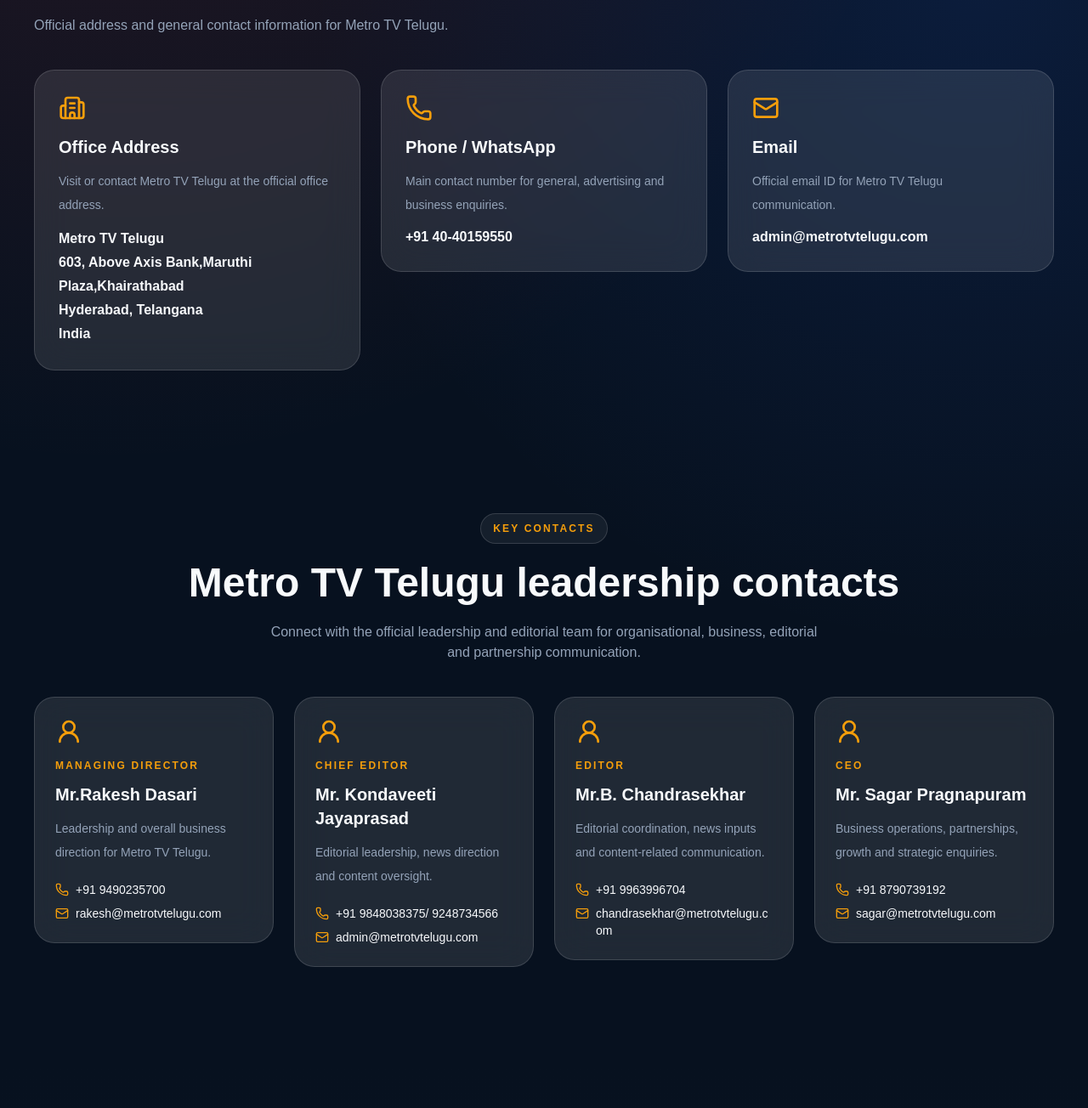
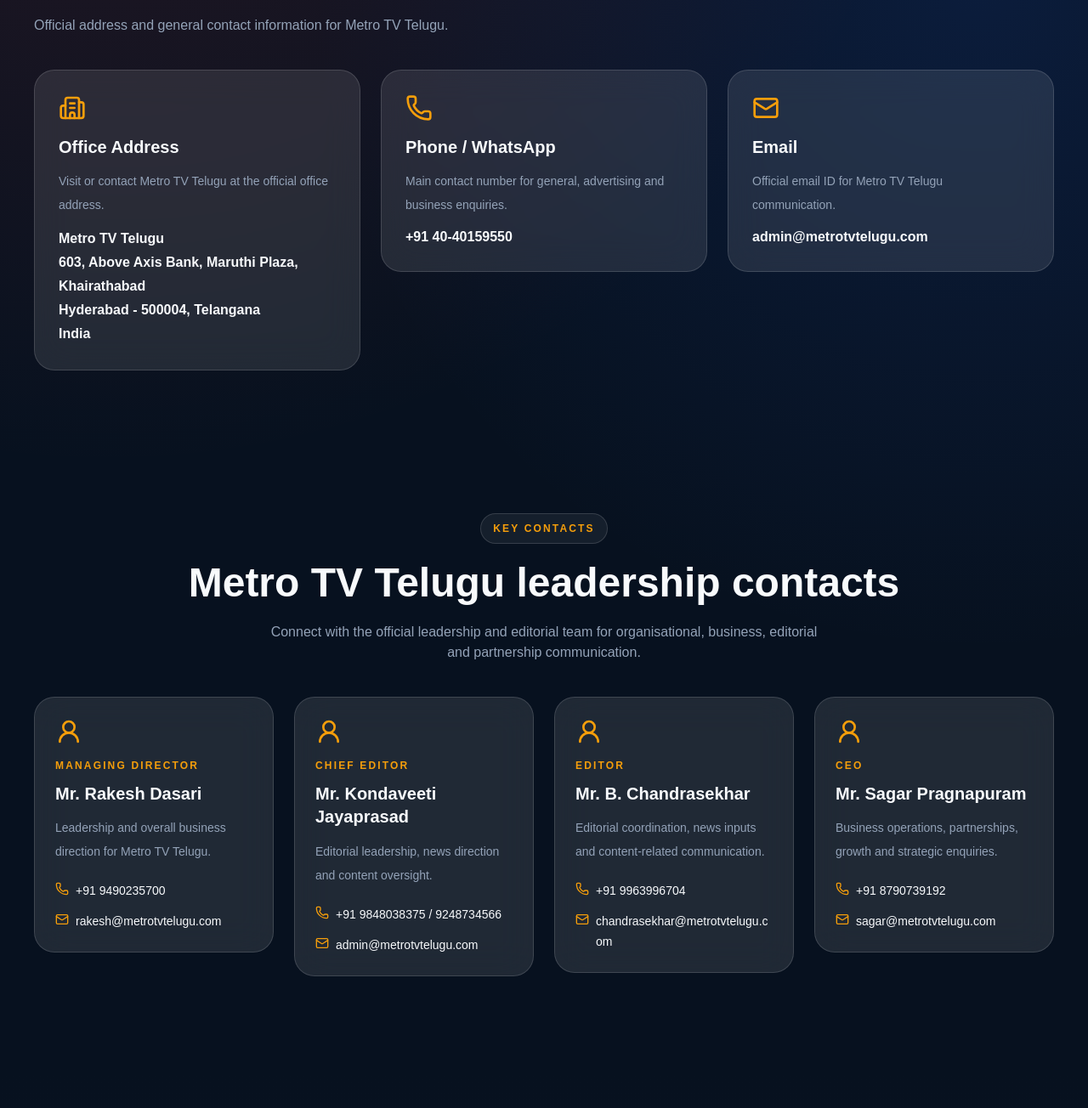
Before and after one commit to shivasricharan/metrotvtelugu, a Next.js app: page /contact in a window 1280 px wide. Shown: the part 870-2174 px from the top of the page at 85% size. Built offline with nearby package versions, Linux system fonts and the light colour scheme.

Commit message:
Update contact page address and email wrapping

```diff
--- a/app/contact/page.js
+++ b/app/contact/page.js
@@ -14,24 +14,18 @@
 import SectionTitle from "../../components/SectionTitle";
 import ContactForm from "../../components/ContactForm";
 
-/*
-  UPDATE THIS SECTION WITH REAL DETAILS
-*/
 const officeDetails = {
   addressLine1: "Metro TV Telugu",
-  addressLine2: "603, Above Axis Bank,Maruthi Plaza,Khairathabad",
-  cityState: "Hyderabad, Telangana",
+  addressLine2: "603, Above Axis Bank, Maruthi Plaza, Khairathabad",
+  cityState: "Hyderabad - 500004, Telangana",
   country: "India",
   phone: "+91 40-40159550",
   email: "admin@metrotvtelugu.com",
 };
 
-/*
-  UPDATE THESE 4 LEADERSHIP CONTACTS WITH REAL DETAILS
-*/
 const keyContacts = [
   {
-    name: "Mr.Rakesh Dasari",
+    name: "Mr. Rakesh Dasari",
     role: "Managing Director",
     phone: "+91 9490235700",
     email: "rakesh@metrotvtelugu.com",
@@ -40,12 +34,12 @@
   {
     name: "Mr. Kondaveeti Jayaprasad",
     role: "Chief Editor",
-    phone: "+91 9848038375/ 9248734566",
+    phone: "+91 9848038375 / 9248734566",
     email: "admin@metrotvtelugu.com",
     desc: "Editorial leadership, news direction and content oversight.",
   },
   {
-    name: "Mr.B. Chandrasekhar",
+    name: "Mr. B. Chandrasekhar",
     role: "Editor",
     phone: "+91 9963996704",
     email: "chandrasekhar@metrotvtelugu.com",
@@ -181,7 +175,9 @@
                   Official email ID for Metro TV Telugu communication.
                 </p>
 
-                <p className="mt-3 font-semibold">{officeDetails.email}</p>
+                <p className="mt-3 font-semibold wrap-break-word">
+                  {officeDetails.email}
+                </p>
               </div>
             </FadeIn>
           </div>
@@ -199,7 +195,7 @@
             />
           </FadeIn>
 
-          <div className="grid gap-6 md:grid-cols-4">
+          <div className="grid gap-6 md:grid-cols-2 xl:grid-cols-4">
             {keyContacts.map((contact, index) => (
               <FadeIn key={contact.role} delay={index * 0.08}>
                 <div className="glass-strong card-hover rounded-3xl p-6">
@@ -212,27 +208,31 @@
                     {contact.role}
                   </p>
 
-                  <h3 className="mt-3 text-xl font-bold">{contact.name}</h3>
+                  <h3 className="mt-3 text-xl font-bold leading-snug">
+                    {contact.name}
+                  </h3>
 
                   <p className="mt-3 text-sm leading-7" style={{ color: "var(--muted)" }}>
                     {contact.desc}
                   </p>
 
-                  <div className="mt-5 grid gap-2 text-sm">
+                  <div className="mt-5 grid gap-3 text-sm">
                     <div className="flex items-start gap-2">
                       <Phone
                         className="mt-0.5 h-4 w-4 shrink-0"
                         style={{ color: "var(--gold)" }}
                       />
-                      <span>{contact.phone}</span>
+                      <span className="leading-6">{contact.phone}</span>
                     </div>
 
-                    <div className="flex items-start gap-2">
+                    <div className="flex min-w-0 items-start gap-2">
                       <Mail
                         className="mt-0.5 h-4 w-4 shrink-0"
                         style={{ color: "var(--gold)" }}
                       />
-                      <span className="break-all">{contact.email}</span>
+                      <span className="min-w-0 wrap-break-word text-sm leading-6">
+                        {contact.email}
+                      </span>
                     </div>
                   </div>
                 </div>
```
